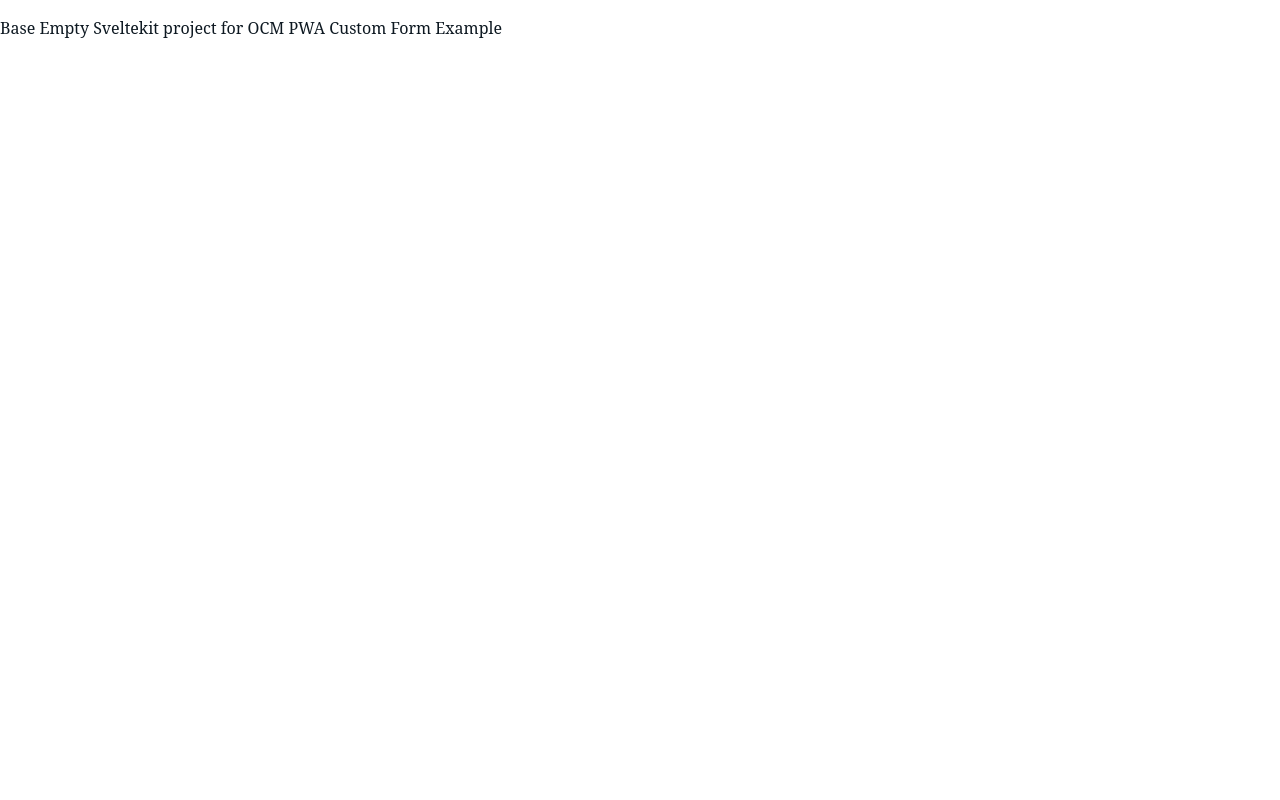
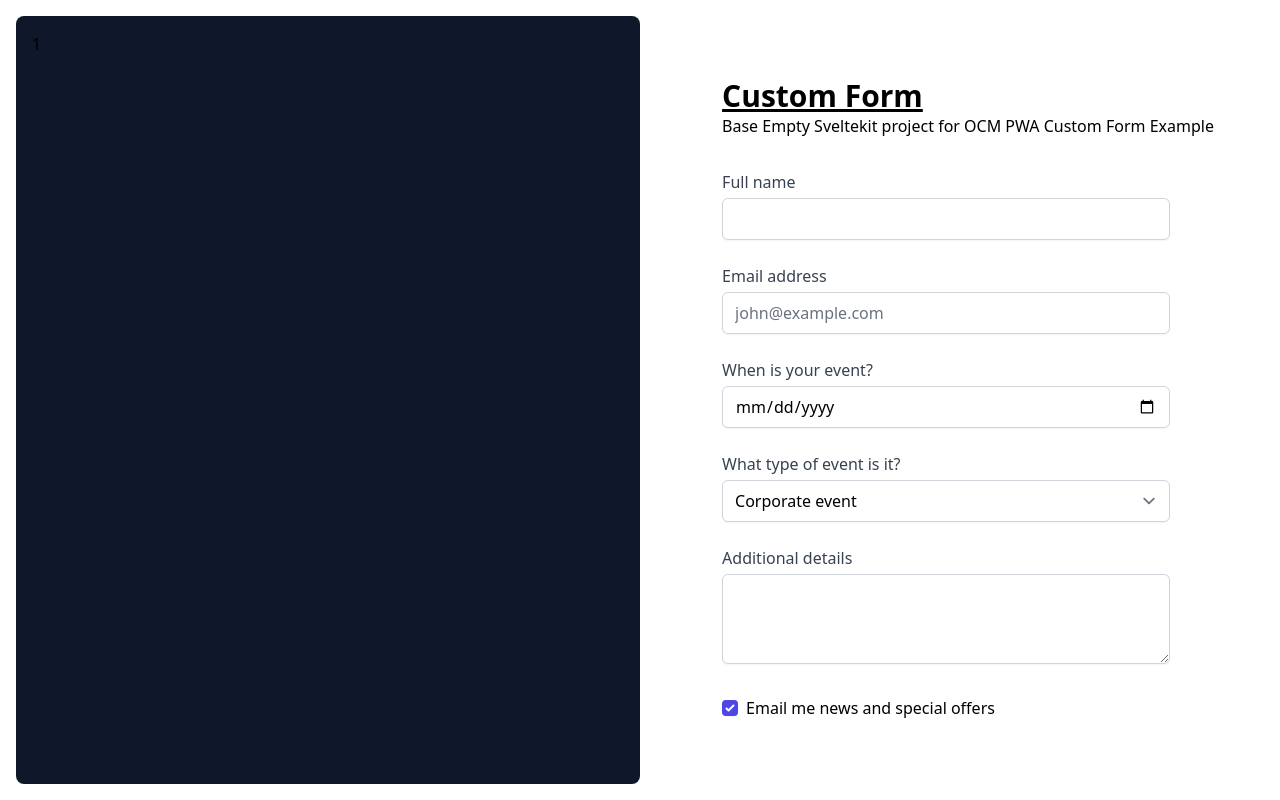
Before and after one commit to JohnRSim/OCM-Custom-Form, a SvelteKit app: page / in a window 1280 px wide. Built offline with nearby package versions, Linux system fonts and the light colour scheme.

Commit message:
add tailwind support

```diff
--- a/package.json
+++ b/package.json
@@ -10,7 +10,9 @@
 		"@commitlint/config-conventional": "^17.1.0",
 		"@sveltejs/adapter-static": "1.0.0-next.42",
 		"@sveltejs/kit": "1.0.0-next.480",
+		"@tailwindcss/forms": "^0.5.3",
 		"@types/object-hash": "^2.2.1",
+		"autoprefixer": "^10.4.11",
 		"commitlint": "^17.1.2",
 		"eslint": "^8.23.1",
 		"eslint-config-prettier": "^8.5.0",
@@ -33,6 +35,7 @@
 		"svelte-check": "^2.9.0",
 		"svelte-preprocess": "^4.10.7",
 		"svelte-preprocess-import-assets": "^0.1.6",
+		"tailwindcss": "^3.1.8",
 		"vanilla-lazyload": "^17.8.3",
 		"vite": "^3.1.0",
 		"vite-imagetools": "^4.0.9"
--- /dev/null
+++ b/postcss.config.cjs
@@ -0,0 +1,6 @@
+module.exports = {
+  plugins: {
+    tailwindcss: {},
+    autoprefixer: {},
+  },
+}
--- /dev/null
+++ b/src/app.css
@@ -0,0 +1,19 @@
+@tailwind base;
+@tailwind components;
+@tailwind utilities;
+
+html {
+	height: 100%;
+}
+
+body {
+    min-height: 100%;
+	display:flex;
+	flex-direction: column;
+}
+
+#svelte {
+	display:flex;
+	flex-direction: column;
+	flex:1;
+}
--- a/src/routes/+layout.svelte
+++ b/src/routes/+layout.svelte
@@ -1,20 +1,13 @@
 <script>
-	import '$lib/styles/normalise.css';
-	import '$lib/styles/index.scss';
+    import "../app.css";
 </script>
 
-<div class="container">
-	<slot />
+<div class="flex flex-1">
+	<main class="columns-1 p-4 flex flex-1">
+		<slot />
+	</main>
 </div>
 
 <style lang="scss">
-	.container {
-		display: flex;
-		flex-wrap: wrap;
-		flex-direction: column;
-		justify-content: space-between;
-		padding: $spacing-4 $spacing-0 $spacing-0;
-		margin: $spacing-0 auto;
-		min-height: 100vh;
-	}
+
 </style>
--- a/src/routes/+page.svelte
+++ b/src/routes/+page.svelte
@@ -1,11 +1,252 @@
 <script>
-
 </script>
 
+	<div class="columns-2 gap-8 flex flex-1">
+		<div class="columns-1 p-4 bg-slate-900 rounded-lg  flex-1">1</div>
+		<div class=" flex-1 min-w-[448px] items-center flex justify-center">
+			<div>
+				<h1 class="text-3xl font-bold underline">Custom Form</h1>
+				<p>
+					Base Empty Sveltekit project for OCM PWA Custom Form Example
+				</p>
+
+
+				<div class="mt-8 max-w-md">
+					<div class="grid grid-cols-1 gap-6">
+						<label class="block">
+							<span class="text-gray-700">Full name</span>
+							<input
+								type="text"
+								class="
+								mt-1
+								block
+								w-full
+								rounded-md
+								border-gray-300
+								shadow-sm
+								focus:border-indigo-300 focus:ring focus:ring-indigo-200 focus:ring-opacity-50
+							"
+								placeholder=""
+							/>
+						</label>
+						<label class="block">
+							<span class="text-gray-700">Email address</span>
+							<input
+								type="email"
+								class="
+								mt-1
+								block
+								w-full
+								rounded-md
+								border-gray-300
+								shadow-sm
+								focus:border-indigo-300 focus:ring focus:ring-indigo-200 focus:ring-opacity-50
+							"
+								placeholder="john@example.com"
+							/>
+						</label>
+						<label class="block">
+							<span class="text-gray-700">When is your event?</span>
+							<input
+								type="date"
+								class="
+								mt-1
+								block
+								w-full
+								rounded-md
+								border-gray-300
+								shadow-sm
+								focus:border-indigo-300 focus:ring focus:ring-indigo-200 focus:ring-opacity-50
+							"
+							/>
+						</label>
+						<label class="block">
+							<span class="text-gray-700">What type of event is it?</span>
+							<select
+								class="
+								block
+								w-full
+								mt-1
+								rounded-md
+								border-gray-300
+								shadow-sm
+								focus:border-indigo-300 focus:ring focus:ring-indigo-200 focus:ring-opacity-50
+							"
+							>
+								<option>Corporate event</option>
+								<option>Wedding</option>
+								<option>Birthday</option>
+								<option>Other</option>
+							</select>
+						</label>
+						<label class="block">
+							<span class="text-gray-700">Additional details</span>
+							<textarea
+								class="
+								mt-1
+								block
+								w-full
+								rounded-md
+								border-gray-300
+								shadow-sm
+								focus:border-indigo-300 focus:ring focus:ring-indigo-200 focus:ring-opacity-50
+							"
+								rows="3"
+							/>
+						</label>
+						<div class="block">
+							<div class="mt-2">
+								<div>
+									<label class="inline-flex items-center">
+										<input
+											type="checkbox"
+											class="
+									rounded
+									border-gray-300
+									text-indigo-600
+									shadow-sm
+									focus:border-indigo-300
+									focus:ring
+									focus:ring-offset-0
+									focus:ring-indigo-200
+									focus:ring-opacity-50
+									"
+											checked
+										/>
+										<span class="ml-2">Email me news and special offers</span>
+									</label>
+								</div>
+							</div>
+						</div>
+					</div>
+				</div>
+			</div>
+		</div>
+	</div>
+<!--
+<button class="bg-black">
+	Save changes
+  </button>
+<div>
+	<div>test</div>
+	<div>
+		<h1 class="text-3xl font-bold underline">Custom Form</h1>
+		<p>
+			Base Empty Sveltekit project for OCM PWA Custom Form Example
+		</p>
+
+
+		<div class="mt-8 max-w-md">
+			<div class="grid grid-cols-1 gap-6">
+				<label class="block">
+					<span class="text-gray-700">Full name</span>
+					<input
+						type="text"
+						class="
+						mt-1
+						block
+						w-full
+						rounded-md
+						border-gray-300
+						shadow-sm
+						focus:border-indigo-300 focus:ring focus:ring-indigo-200 focus:ring-opacity-50
+					"
+						placeholder=""
+					/>
+				</label>
+				<label class="block">
+					<span class="text-gray-700">Email address</span>
+					<input
+						type="email"
+						class="
+						mt-1
+						block
+						w-full
+						rounded-md
+						border-gray-300
+						shadow-sm
+						focus:border-indigo-300 focus:ring focus:ring-indigo-200 focus:ring-opacity-50
+					"
+						placeholder="john@example.com"
+					/>
+				</label>
+				<label class="block">
+					<span class="text-gray-700">When is your event?</span>
+					<input
+						type="date"
+						class="
+						mt-1
+						block
+						w-full
+						rounded-md
+						border-gray-300
+						shadow-sm
+						focus:border-indigo-300 focus:ring focus:ring-indigo-200 focus:ring-opacity-50
+					"
+					/>
+				</label>
+				<label class="block">
+					<span class="text-gray-700">What type of event is it?</span>
+					<select
+						class="
+						block
+						w-full
+						mt-1
+						rounded-md
+						border-gray-300
+						shadow-sm
+						focus:border-indigo-300 focus:ring focus:ring-indigo-200 focus:ring-opacity-50
+					"
+					>
+						<option>Corporate event</option>
+						<option>Wedding</option>
+						<option>Birthday</option>
+						<option>Other</option>
+					</select>
+				</label>
+				<label class="block">
+					<span class="text-gray-700">Additional details</span>
+					<textarea
+						class="
+						mt-1
+						block
+						w-full
+						rounded-md
+						border-gray-300
+						shadow-sm
+						focus:border-indigo-300 focus:ring focus:ring-indigo-200 focus:ring-opacity-50
+					"
+						rows="3"
+					/>
+				</label>
+				<div class="block">
+					<div class="mt-2">
+						<div>
+							<label class="inline-flex items-center">
+								<input
+									type="checkbox"
+									class="
+							rounded
+							border-gray-300
+							text-indigo-600
+							shadow-sm
+							focus:border-indigo-300
+							focus:ring
+							focus:ring-offset-0
+							focus:ring-indigo-200
+							focus:ring-opacity-50
+							"
+									checked
+								/>
+								<span class="ml-2">Email me news and special offers</span>
+							</label>
+						</div>
+					</div>
+				</div>
+			</div>
+		</div>
+	</div>
+</div>-->
+
 <style>
-
 </style>
-
-<main>
-	Base Empty Sveltekit project for OCM PWA Custom Form Example
-</main>
--- a/svelte.config.js
+++ b/svelte.config.js
@@ -8,6 +8,7 @@ const config = {
 	preprocess: [
 		mdsvex({ extensions: ['.svelte.md', '.md', '.svx'] }),
 		preprocess({
+			postcss: true,
 			scss: {
 				prependData: "@import 'src/lib/styles/variables.scss';",
 			},
--- /dev/null
+++ b/tailwind.config.cjs
@@ -0,0 +1,10 @@
+/** @type {import('tailwindcss').Config} */
+module.exports = {
+  content: ['./src/**/*.{html,js,svelte,ts}'],
+  theme: {
+    extend: {},
+  },
+  plugins: [
+    require('@tailwindcss/forms'),
+  ],
+}
```
